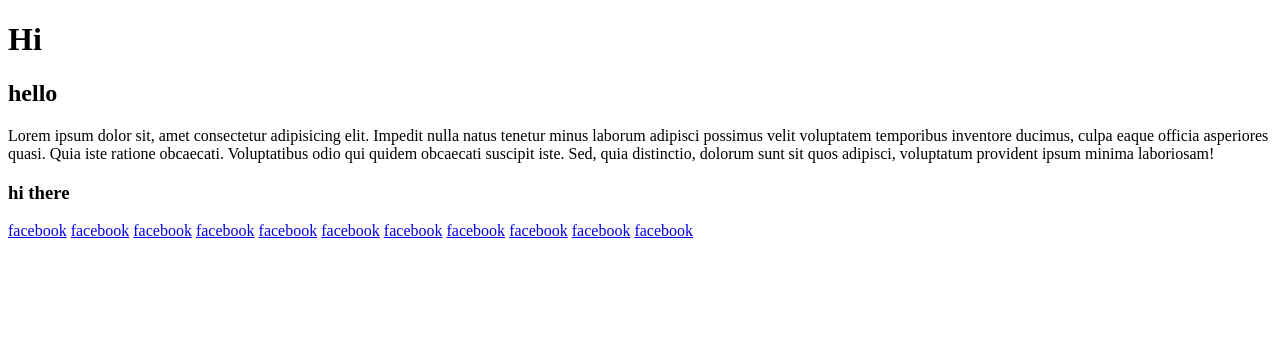
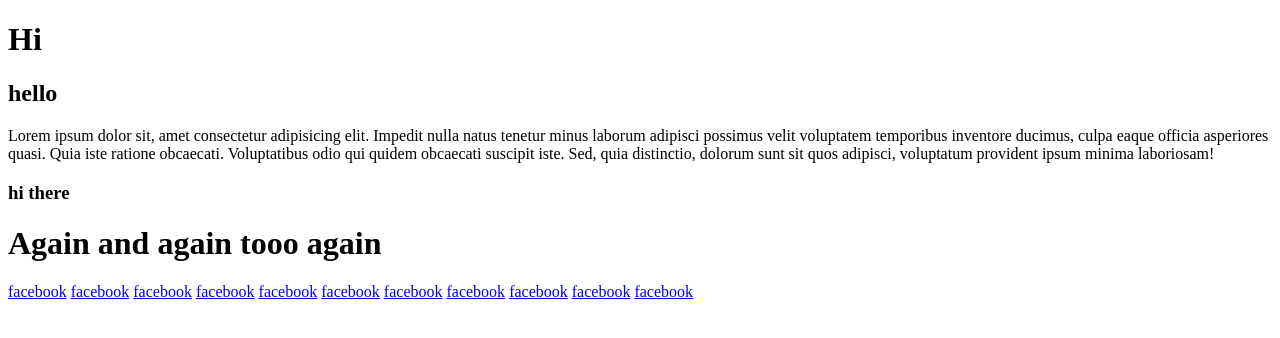
Before and after one commit to sayedmabdullah/my-first-repo, a plain HTML site: page index.html in a window 1280 px wide. Drawn offline with Linux system fonts and the light colour scheme.

Commit message:
again and again

```diff
--- a/index.html
+++ b/index.html
@@ -11,6 +11,7 @@
     <h2>hello</h2>
     <p>Lorem ipsum dolor sit, amet consectetur adipisicing elit. Impedit nulla natus tenetur minus laborum adipisci possimus velit voluptatem temporibus inventore ducimus, culpa eaque officia asperiores quasi. Quia iste ratione obcaecati. Voluptatibus odio qui quidem obcaecati suscipit iste. Sed, quia distinctio, dolorum sunt sit quos adipisci, voluptatum provident ipsum minima laboriosam!</p>
     <h3>hi there</h3>
+    <h1>Again and again tooo again</h1>
     <a href="#"> facebook</a>
     <a href="#"> facebook</a>
     <a href="#"> facebook</a>
```
